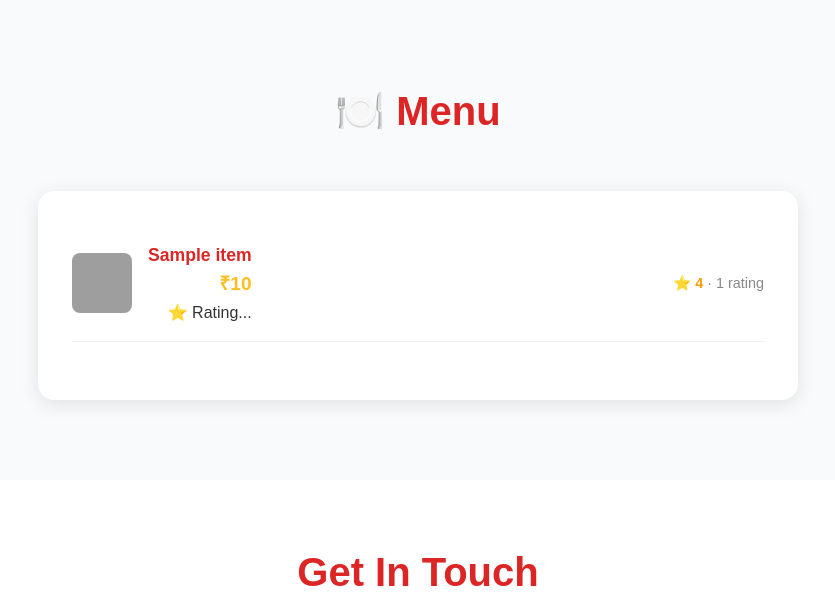
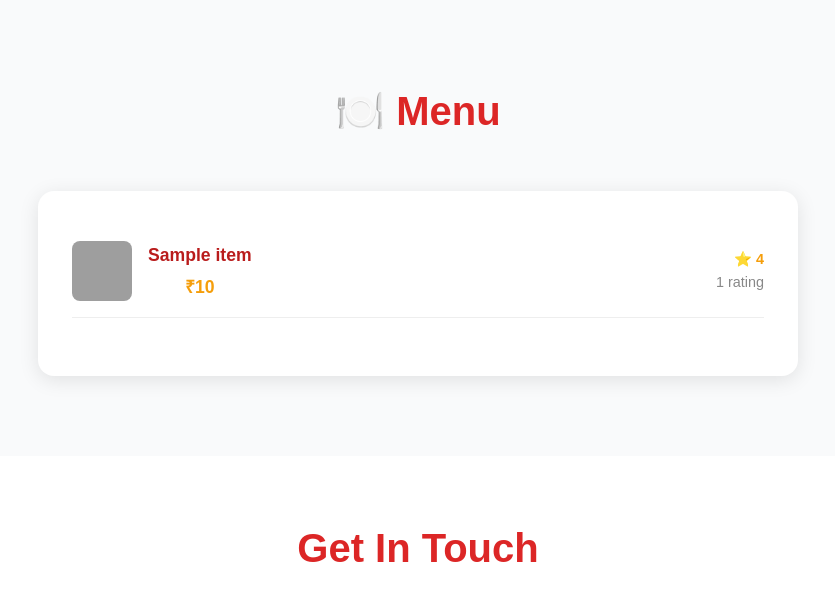
Before and after one commit to siddharthangra/Chatori-Chatbot, a Python web app: template templates/index.html in a window 1280 px wide. Shown: the part 561-1154 px from the top of the page, without its empty margins (222-1057 px from the left). Run offline with Jinja, Linux system fonts and the light colour scheme; the template is opened without the code that fills it: most values are stand-ins (such as "Sample title", 1, 10 or a date in 2020); some libraries are stand-ins or nearby versions; grey boxes are pictures that could not be loaded.

Commit message:
frontend changes

```diff
--- a/templates/index.html
+++ b/templates/index.html
@@ -42,33 +42,23 @@
             <div class="menu-card" style="background: #fff; border-radius: 1rem; padding: 2rem; box-shadow: 0 4px 20px rgba(0,0,0,0.1);">
                 {% for item in food_items %}
                 <div class="menu-item" style="display: flex; align-items: center; justify-content: space-between; margin-bottom: 1.5rem; border-bottom: 1px solid #eee; padding-bottom: 1rem;">
-                    <!-- Food image -->
-                    <div style="display: flex; align-items: center;">
+                    <!-- Food image and details -->
+                    <div style="display: flex; align-items: center; flex: 1;">
                         <img src="/static/images/{{ item.name | replace(' ', '_') | lower }}.jpg"
                             alt="{{ item.name }}"
                             style="width: 60px; height: 60px; object-fit: cover; border-radius: 0.5rem; margin-right: 1rem;">
-                        <div>
-                            <div style="display: flex; align-items: center;">
-                                <img ...>
-                                <div>
-                                    <span class="item-name">{{ item.name }}</span>
-                                </div>
-                            </div>
-
-                            <!-- Now this stays aligned to the right -->
-                            <div style="text-align: right;">
-                                <div class="item-price">₹{{ item.price }}</div>
-                                ⭐ Rating...
-                            </div>
+                        <div style="display: flex; flex-direction: column;">
+                            <span class="item-name" style="font-weight: 600; color: #b91c1c; margin-bottom: 0.25rem;">{{ item.name }}</span>
+                            <span class="item-price" style="color: #f59e0b; font-weight: 600; font-size: 1.1rem;">₹{{ item.price }}</span>
                         </div>
                     </div>
 
                     <!-- Rating section -->
                     {% if item.avg_rating is not none %}
-                    <div style="text-align: right; font-size: 0.9rem;">
+                    <div style="text-align: right; font-size: 0.9rem; min-width: 120px;">
                         <span style="color: #f59e0b; font-weight: bold;">⭐ {{ item.avg_rating }}</span>
                         {% if item.rating_count > 0 %}
-                            <span style="color: #888;">· {{ item.rating_count }} rating{{ 's' if item.rating_count > 1 else '' }}</span>
+                            <br><span style="color: #888;">{{ item.rating_count }} rating{{ 's' if item.rating_count > 1 else '' }}</span>
                         {% endif %}
                     </div>
                     {% endif %}
@@ -77,7 +67,6 @@
             </div>
         </div>
     </section>
-
 
 
 
```
